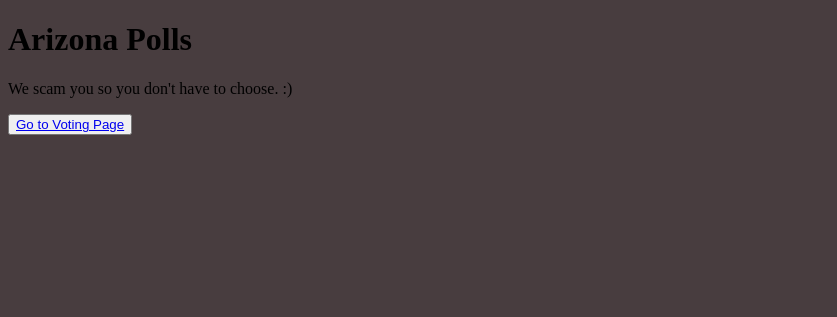
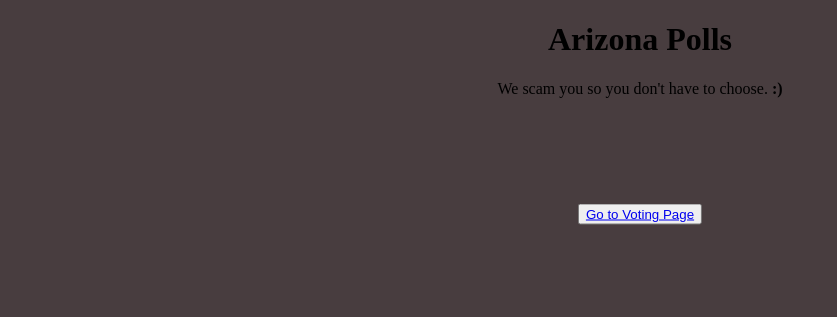
Before and after one commit to CBrown44/fakevotingpage, a plain HTML site: page index.html in a window 1280 px wide. Shown: the whole page, without its empty margins (0-837 px from the left). Drawn offline with Linux system fonts and the light colour scheme.

Commit message:
started adding css and added in the js file

```diff
--- a/index.html
+++ b/index.html
@@ -5,12 +5,16 @@
     <meta name="viewport" content="width=device-width, initial-scale=1.0">
     <meta http-equiv="X-UA-Compatible" content="ie=edge">
     <link href="styles.css" rel="stylesheet">
-    <title>Home</title>
+    <title>Vote so you can not vote so that you have a president you dont want / we dont really care</title>
 </head>
 <body>
     <h1>Arizona Polls</h1>
-    <p>We scam you so you don't have to choose. :)</p>
+    <p>We scam you so you don't have to choose. <b>:)</b></p>
 
-    <button><a href="scamVote.html">Go to Voting Page</a></button>
+    <div class="container">
+        <div class="center">
+                <button><a href="scamVote.html">Go to Voting Page</a></button>
+        </div>
+    </div>
 </body>
 </html>
--- a/styles.css
+++ b/styles.css
@@ -10,3 +10,25 @@ body{
 div#dem{
     background: #6BBAEC;
 }
+
+h1{
+    text-align: center;
+}
+
+p{
+    text-align: center;
+}
+
+.container {
+    height: 200px;
+    position: relative;
+}
+
+.center {
+    margin: 0;
+    position: absolute;
+    top: 50%;
+    left: 50%;
+    -ms-transform: translate(-50%, -50%);
+    transform: translate(-50%, -50%);
+}
```
Also changed, not shown: scamVote.html (+1 -1 lines), java.js (added).
